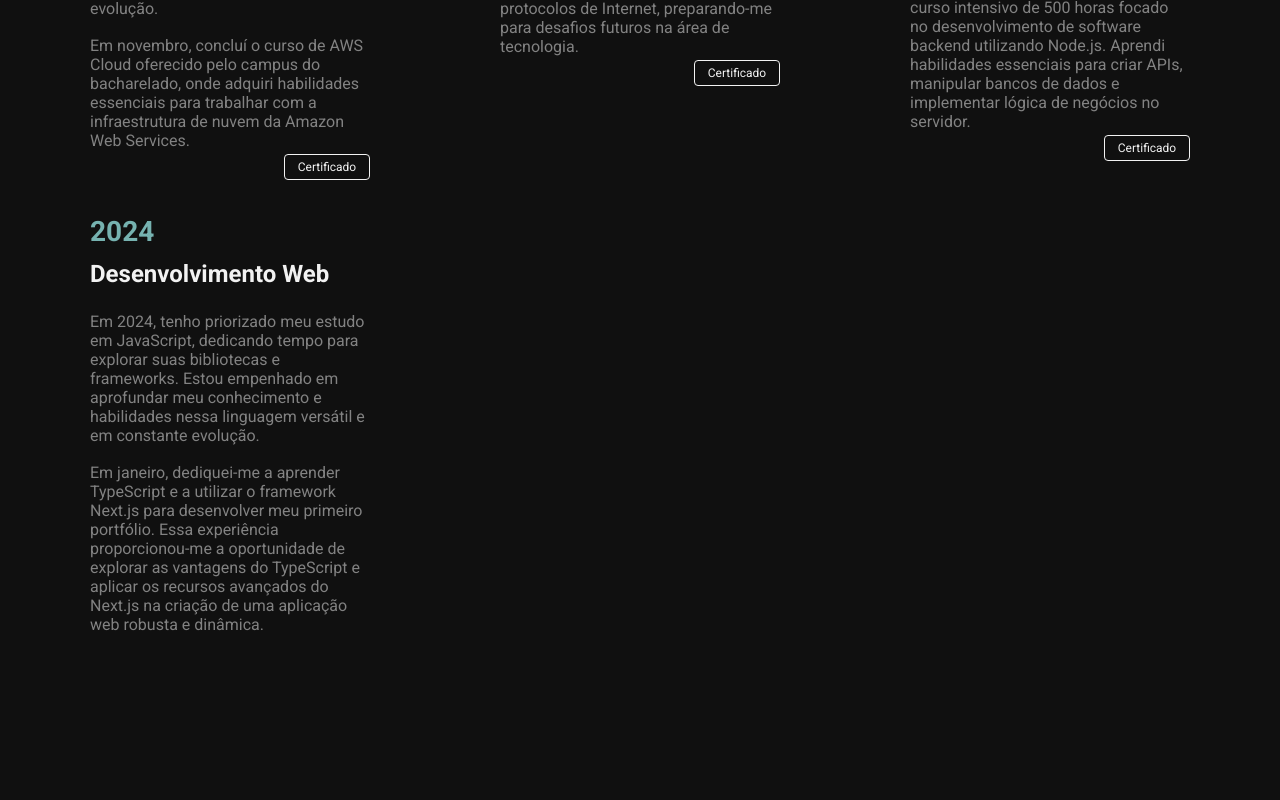
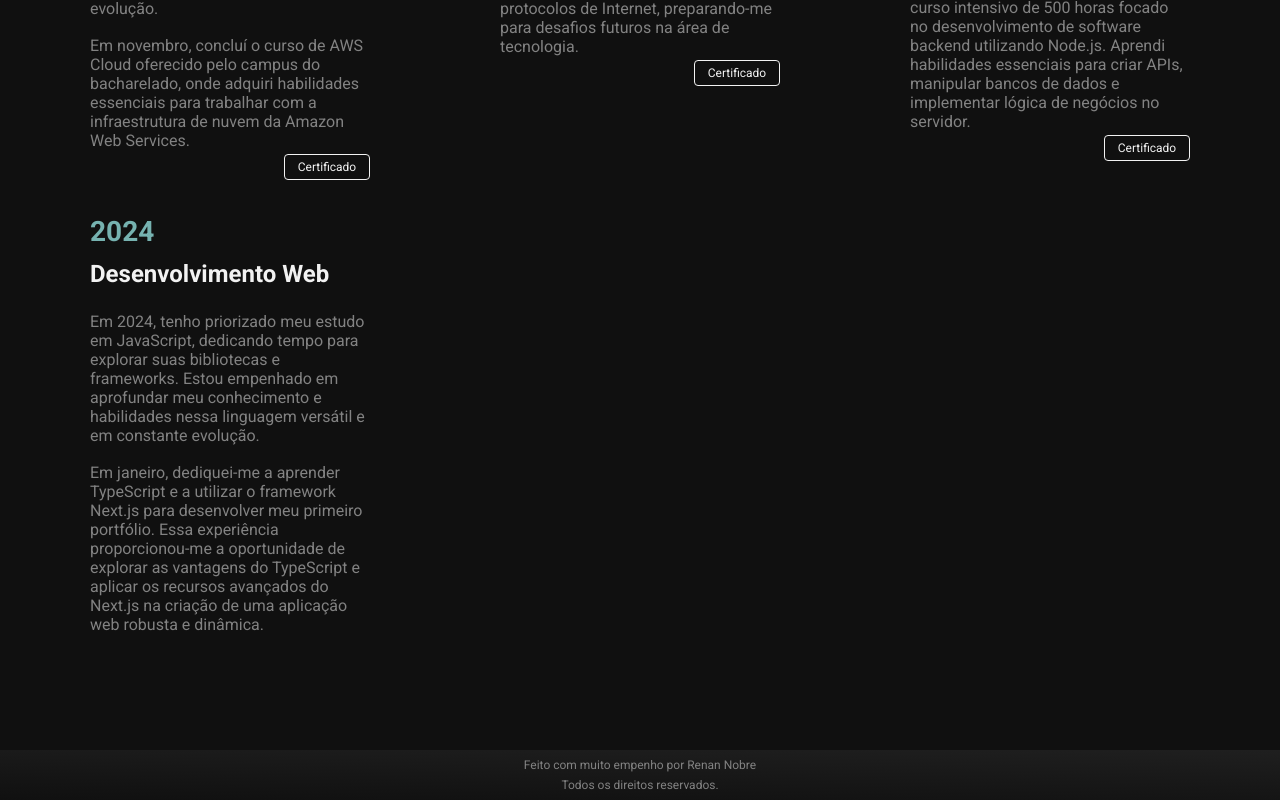
Before and after one commit to nsRenan/portfolio, a Next.js app: page / in a window 1280 px wide. Shown: the part 2735-3535 px from the top of the page. Before the commit the page ends 3485 px from the top, so only its background shows below. Built offline with nearby package versions, Linux system fonts and the light colour scheme.

Commit message:
Feature Footer

```diff
--- a/src/app/components/Carrossel/carrossel.module.css
+++ b/src/app/components/Carrossel/carrossel.module.css
@@ -1,7 +1,7 @@
 .carrossel {
   width: 100%;
   padding: 40px 0px;
-  background: linear-gradient(45deg, #111, #1f1f1f);
+  background: linear-gradient(45deg, #101010, #1f1f1f);
 }
 
 .card {
--- /dev/null
+++ b/src/app/components/Footer/footer.module.css
@@ -0,0 +1,15 @@
+.footer {
+    display: flex;
+    flex-direction: column;
+    width: 100%;
+    justify-content: center;
+    align-items: center;
+    gap: 6px;
+    height: 50px;
+    background: linear-gradient(1deg, #101010, #1f1f1f);
+}
+
+.footer p {
+    color: var(--cinza);
+    font-size: 12px;
+}
--- /dev/null
+++ b/src/app/components/Footer/index.tsx
@@ -0,0 +1,12 @@
+import styles from './footer.module.css'
+
+export function Footer() {
+    return (
+      <footer className={styles.footer}>
+        <p >
+        Feito com muito empenho por Renan Nobre
+        </p>
+        <p >Todos os direitos reservados.</p>
+      </footer>
+    )
+  }
--- a/src/app/layout.tsx
+++ b/src/app/layout.tsx
@@ -5,6 +5,7 @@ import { Navbar } from './components/Navbar'
 import { SpeedInsights } from '@vercel/speed-insights/next';
 import { Analytics } from '@vercel/analytics/react';
 import { VoltarAoTopoBotao } from './components/VoltarAoTopoBotao';
+import { Footer } from './components/Footer';
 
 
 const roboto = Roboto({ subsets: ['latin'], weight: ['400', '500', '700']})
@@ -36,6 +37,7 @@ export default function RootLayout({
          <Navbar/>
          <VoltarAoTopoBotao/>
          {children}
+         <Footer/>
          <Analytics />
          <SpeedInsights />
          </body>
```
